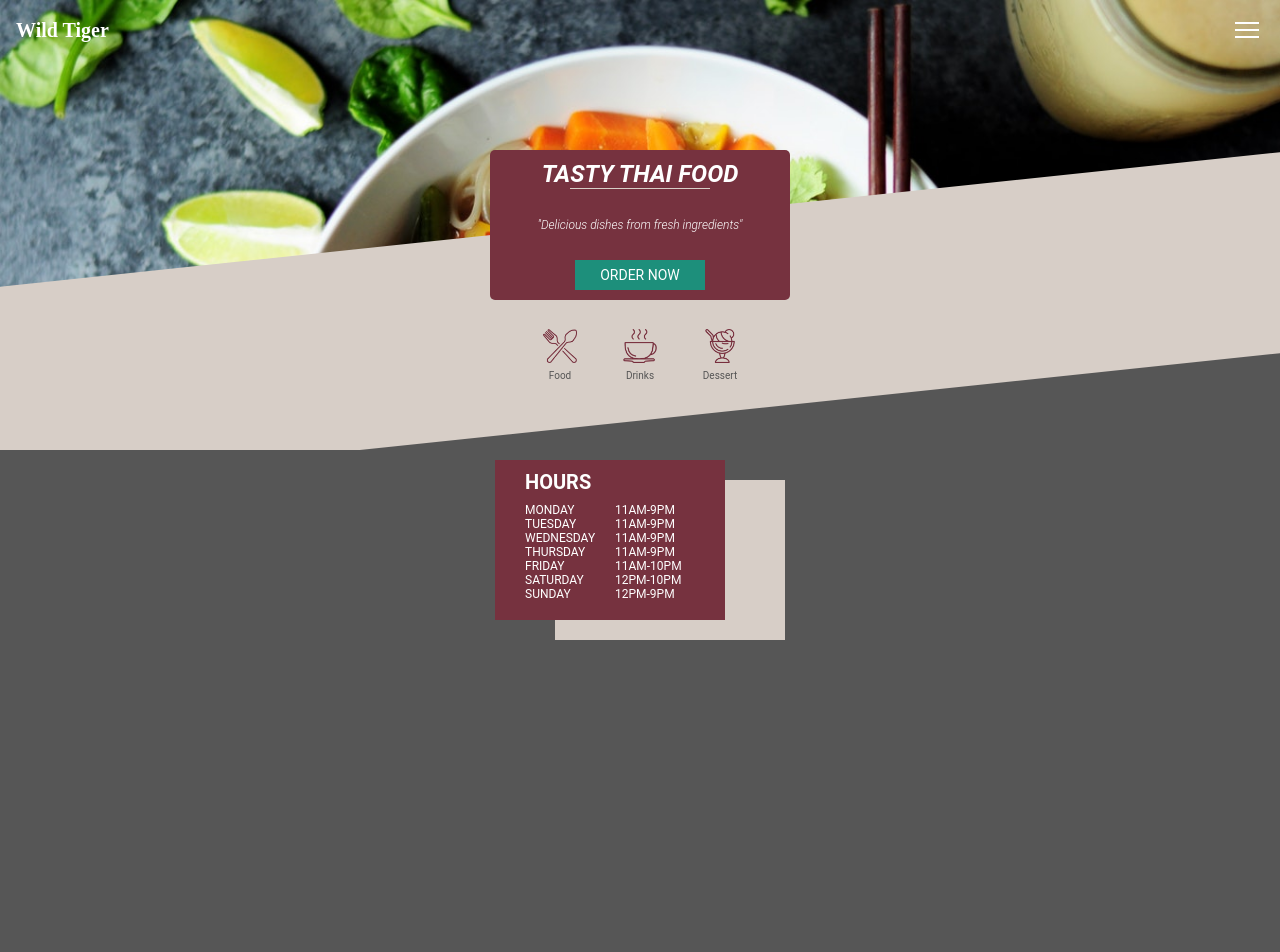
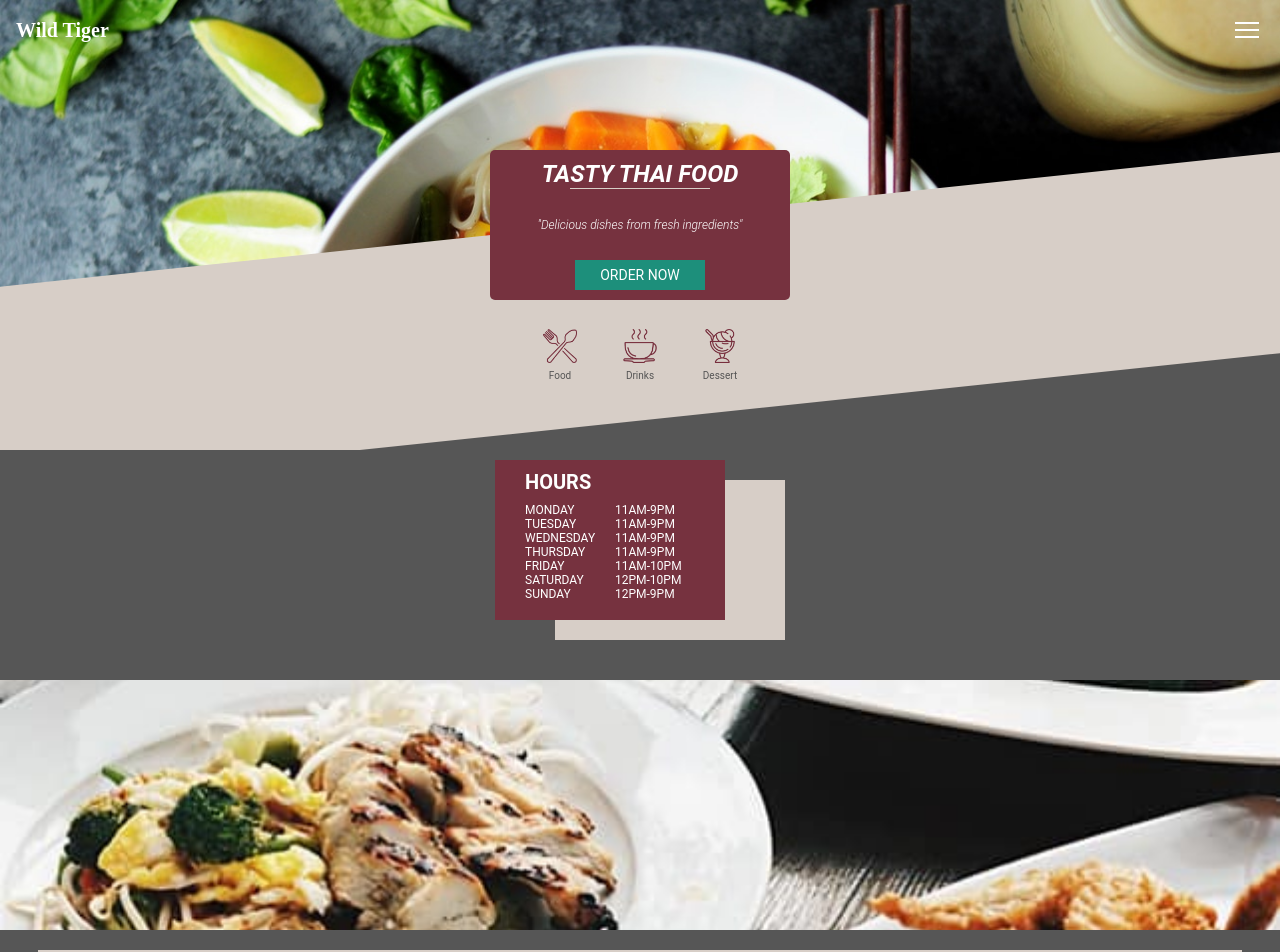
Before and after one commit to v1st/wild-tiger, a React (Create React App) app in the folder client/: page / in a window 1280 px wide. Shown: the top 952 px of the page. Built offline with nearby package versions, Linux system fonts and the light colour scheme; a web font is replaced by a local one.

Commit message:
added location panel

```diff
--- a/client/src/components/home/Homepage.jsx
+++ b/client/src/components/home/Homepage.jsx
@@ -1,4 +1,6 @@
 import React, { Component } from 'react'
+import HourChart from './HourChart';
+import ParallaxImage from './ParallaxImage';
 import '../../scss/home.scss';
 
 class Homepage extends Component {
@@ -13,7 +15,7 @@ class Homepage extends Component {
               <span className="line-break"></span>
             </div>
             <div className="header-info__quote">"Delicious dishes from fresh ingredients"</div>
-            <button className="order__button">Order Now</button>
+            <button className="main__button">Order Now</button>
           </div>
           <div className="header__banner"></div>
           <div className="icon__wrap">
@@ -31,34 +33,14 @@ class Homepage extends Component {
             </div>
           </div>
         </div>
-
-        <div className="home-content__wrap">
-          <div className="hours__wrap">
-            <div className="hours__container">
-              <div className="hours__title">Hours</div>
-              <div className="schedule__wrap">
-                <div className="schedule__days">
-                  <span className="schedule__text">Monday</span>
-                  <span className="schedule__text">Tuesday</span>
-                  <span className="schedule__text">Wednesday</span>
-                  <span className="schedule__text">Thursday</span>
-                  <span className="schedule__text">Friday</span>
-                  <span className="schedule__text">Saturday</span>
-                  <span className="schedule__text">Sunday</span>
-                </div>
-                <div className="schedule__times">
-                  <span className="schedule__text">11AM-9PM</span>
-                  <span className="schedule__text">11AM-9PM</span>
-                  <span className="schedule__text">11AM-9PM</span>
-                  <span className="schedule__text">11AM-9PM</span>
-                  <span className="schedule__text">11AM-10PM</span>
-                  <span className="schedule__text">12PM-10PM</span>
-                  <span className="schedule__text">12PM-9PM</span>
-                </div>
-              </div>
-            </div>
-            <div className="hours__backdrop"></div>
-          </div>
+        <HourChart />
+        <ParallaxImage />
+        <div className="location__container">
+          <div className="location__title">Location</div>
+          <div className="location__address">1825 SE 164th AVE Suite 101
+VANCOUVER, WA 98683</div>
+          <div className="phone-number">360-882-8887</div>
+          <button className="main__button">Facebook</button>
         </div>
       </React.Fragment>
     )
--- /dev/null
+++ b/client/src/components/home/HourChart.jsx
@@ -0,0 +1,36 @@
+import React from 'react'
+
+function HourChart() {
+  return (
+    <div className="home-content__wrap">
+      <div className="hours__wrap">
+        <div className="hours__container">
+          <div className="hours__title">Hours</div>
+          <div className="schedule__wrap">
+            <div className="schedule__days">
+              <span className="schedule__text">Monday</span>
+              <span className="schedule__text">Tuesday</span>
+              <span className="schedule__text">Wednesday</span>
+              <span className="schedule__text">Thursday</span>
+              <span className="schedule__text">Friday</span>
+              <span className="schedule__text">Saturday</span>
+              <span className="schedule__text">Sunday</span>
+            </div>
+            <div className="schedule__times">
+              <span className="schedule__text">11AM-9PM</span>
+              <span className="schedule__text">11AM-9PM</span>
+              <span className="schedule__text">11AM-9PM</span>
+              <span className="schedule__text">11AM-9PM</span>
+              <span className="schedule__text">11AM-10PM</span>
+              <span className="schedule__text">12PM-10PM</span>
+              <span className="schedule__text">12PM-9PM</span>
+            </div>
+          </div>
+        </div>
+        <div className="hours__backdrop"></div>
+      </div>
+    </div>
+  )
+}
+
+export default HourChart;
--- /dev/null
+++ b/client/src/components/home/ParallaxImage.jsx
@@ -0,0 +1,9 @@
+import React from 'react'
+
+function ParralaxImage() {
+  return (
+    <div className="parallax__image"></div>
+  )
+}
+
+export default ParralaxImage;
--- /dev/null
+++ b/client/src/scss/footer.scss
@@ -0,0 +1,3 @@
+@import 'colors';
+
+// Footer content
--- a/client/src/scss/home.scss
+++ b/client/src/scss/home.scss
@@ -1,5 +1,6 @@
 @import './partials/colors';
 
+// homepage content
 .homepage__container {
   position: relative;
   display: flex;
@@ -60,7 +61,7 @@
   font-weight: 300;
 }
 
-.order__button {
+.main__button {
   display: flex;
   justify-content: center;
   align-items: center;
@@ -70,12 +71,15 @@
   border: none;
   font-size: 1.4rem;
   text-transform: uppercase;
+
   &:hover {
     cursor: pointer;
   }
+
   &:focus {
     outline: none;
   }
+
   &:active {
     transform: translateY(2px);
   }
@@ -215,3 +219,46 @@
   bottom: 0;
   right: 0;
 }
+
+// Parallax Image
+.parallax__image {
+  background: url(../images/parallax.jpg) no-repeat fixed center;
+  background-size: cover;
+  height: 25rem;
+  margin-top: 4rem;
+  margin-bottom: 2rem;
+}
+
+// Location info
+.location__container {
+  display: flex;
+  flex-direction: column;
+  justify-content: space-around;
+  align-items: center;
+  width: 94%;
+  height: 15rem;
+  background-color: $tan;
+  padding: 0.5rem;
+  margin: 0 auto;
+}
+
+.location__title {
+  font-size: 1.6rem;
+  font-weight: 300;
+  text-transform: uppercase;
+  color: $dark;
+}
+
+.location__address {
+  font-size: 1.2rem;
+  text-transform: uppercase;
+  color: $dark;
+  text-align: center;
+  width: 50%;
+}
+
+.phone-number {
+  font-size: 1.6rem;
+  text-transform: uppercase;
+  color: $primary;
+}
--- a/client/src/scss/nav.scss
+++ b/client/src/scss/nav.scss
@@ -1,8 +1,10 @@
 @import './partials/colors';
 
-.nav {
+.nav,
+.nav--transparent {
   position: fixed;
   top: 0;
+  left: 0;
   width: 100%;
   height: 6rem;
   background-color: $primary;
@@ -14,16 +16,7 @@
 }
 
 .nav--transparent {
-  position: fixed;
-  top: 0;
-  width: 100%;
-  height: 6rem;
   background-color: transparent;
-  display: flex;
-  align-items: center;
-  padding: 0.5rem 1.6rem;
-  transition: all 0.5s ease-in-out;
-  z-index: 1;
 }
 
 // nav title
--- a/client/src/scss/partials/_reset.scss
+++ b/client/src/scss/partials/_reset.scss
@@ -8,7 +8,7 @@
 }
 
 html {
-  width: 100vw;
+  width: 100%;
   overflow-x: hidden;
 }
 
```
Also changed, not shown: client/src/images/parallax.jpg (added), client/src/images/room.jpg (added).
